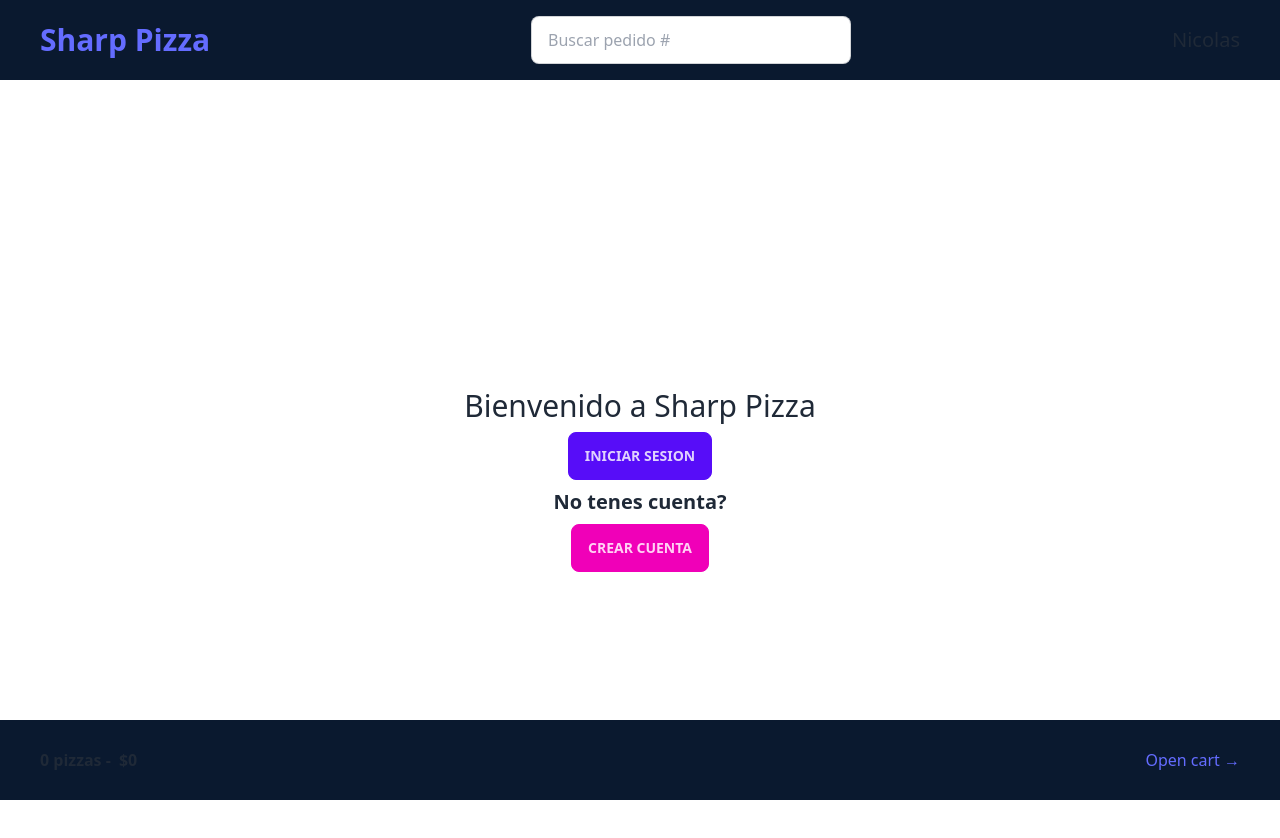
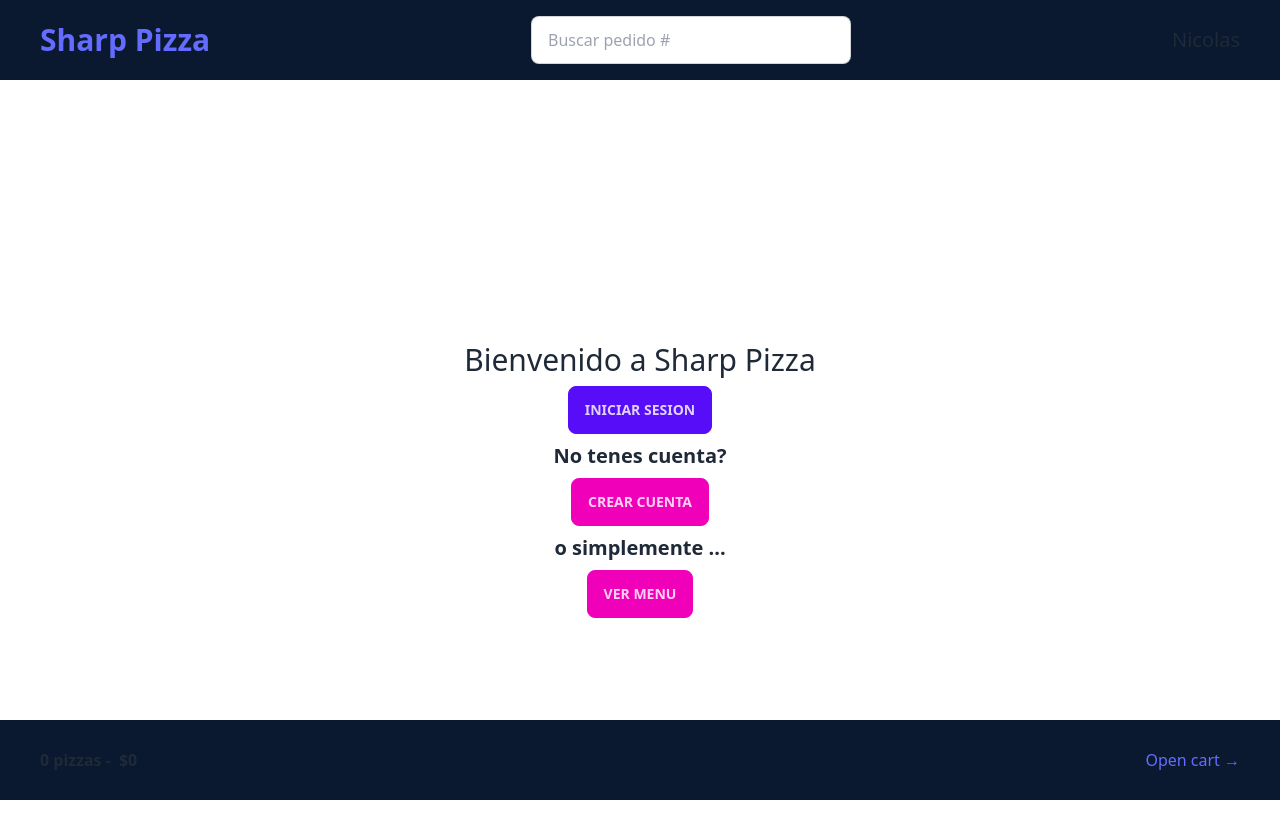
Before and after one commit to No-Country/c14-46-m-csharp-react, a React (Vite) app in the folder front/sharp-pizza/: page / in a window 1280 px wide. Shown: the top 838 px of the page. Built offline with nearby package versions, Linux system fonts and the light colour scheme.

Commit message:
add menu btn

```diff
--- a/front/sharp-pizza/src/ui/Home.jsx
+++ b/front/sharp-pizza/src/ui/Home.jsx
@@ -7,6 +7,10 @@ const Home = () => {
       <Link to={'/login'} className="btn btn-primary">Iniciar sesion</Link>
       <p className="text-xl font-bold">No tenes cuenta?</p>
       <Link to={'/signup'} className="btn btn-secondary">Crear cuenta</Link>
+
+      <p className="text-xl font-bold">o simplemente ...</p>
+
+      <Link to={'/menu'} className="btn btn-secondary">Ver menu</Link>
     </div>
   )
 }
```
